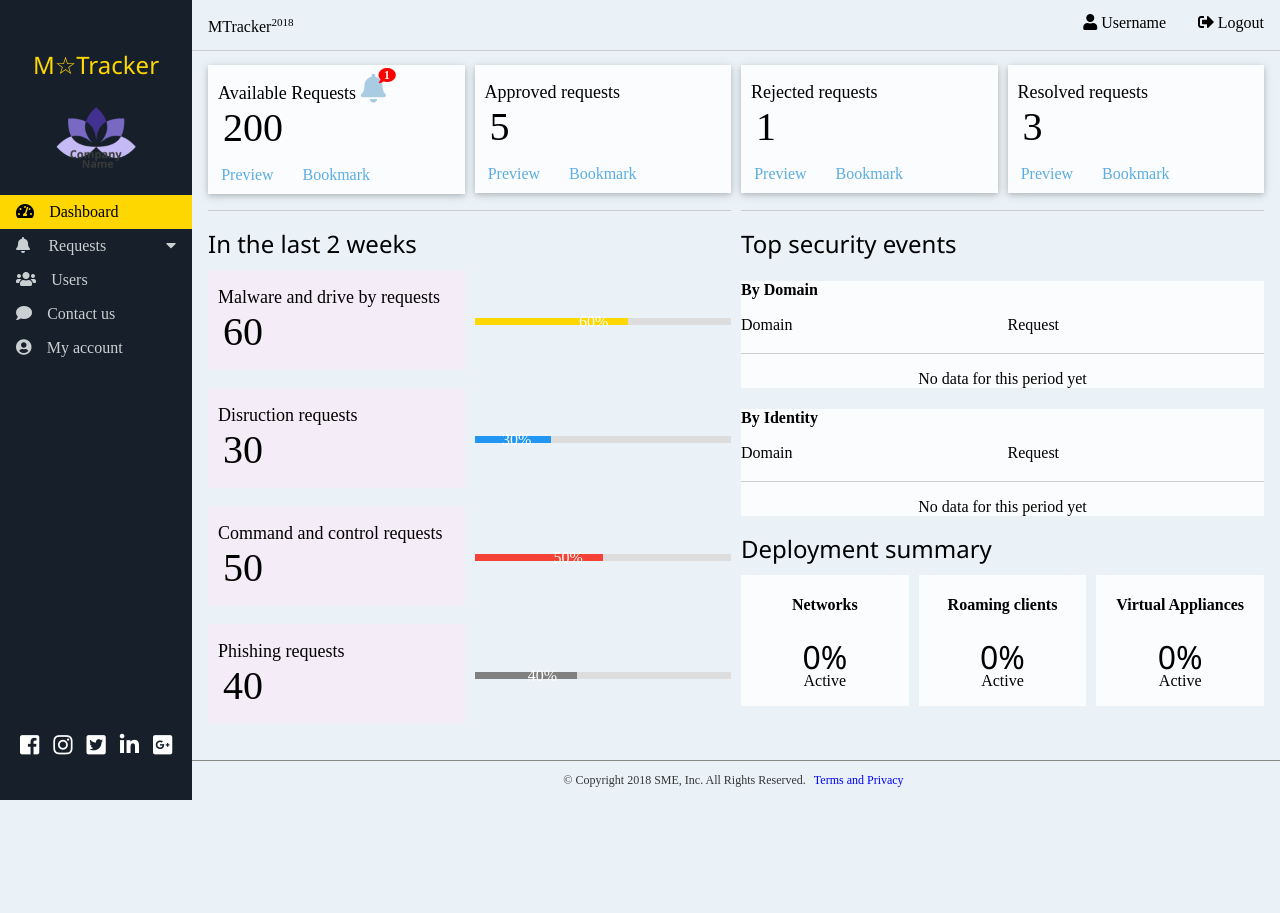
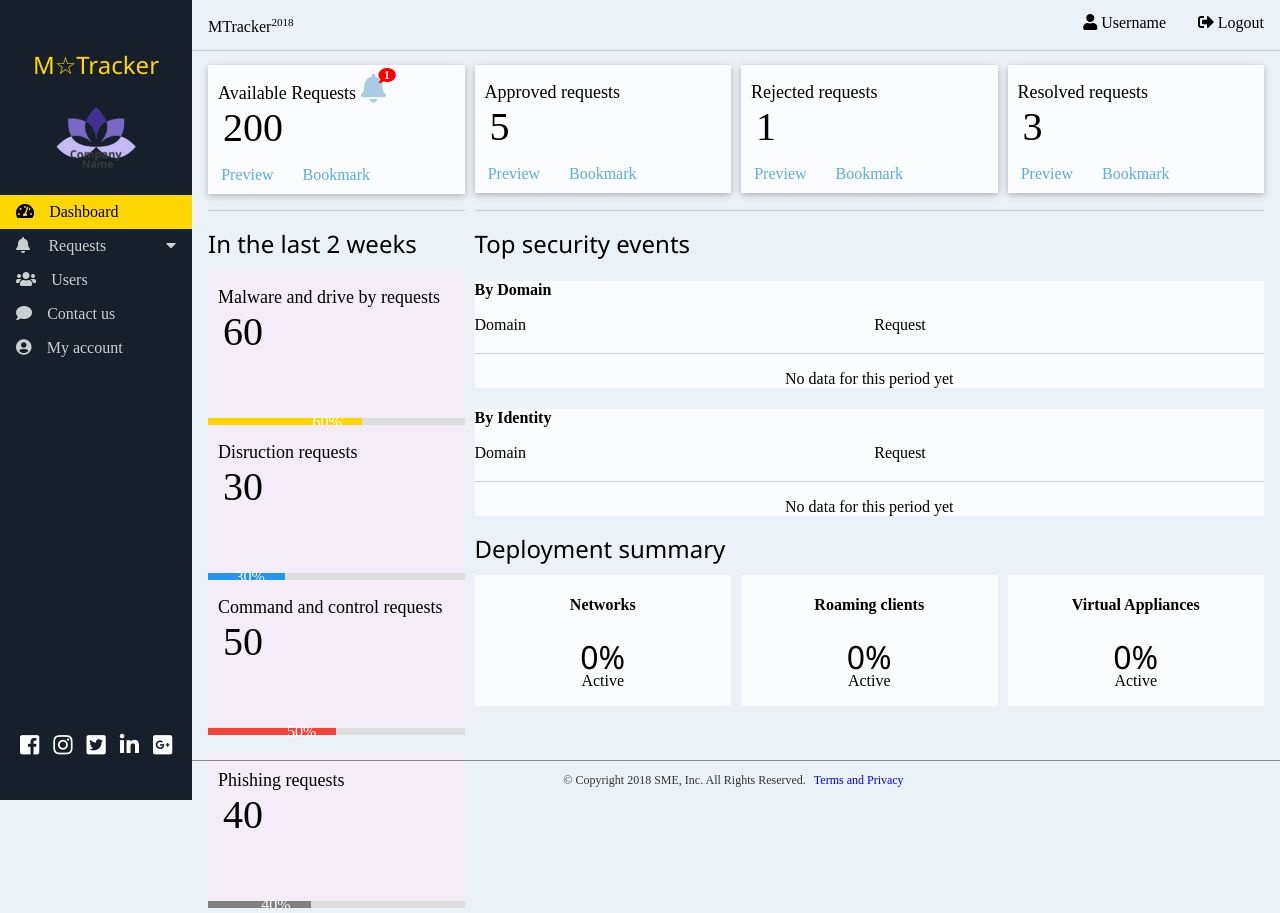
Before and after one commit to ampg99/maintenance-tracker-appp, a Python web app: template UI/templates/mains/admin.html in a window 1280 px wide. Before the commit the page ends 800 px from the top, so only its background shows below. Run offline with Jinja, Linux system fonts and the light colour scheme; the template is opened without the code that fills it, so the values that code supplies are empty; some libraries are stand-ins or nearby versions.

Commit message:
Update admin.html

```diff
--- a/UI/templates/mains/admin.html
+++ b/UI/templates/mains/admin.html
@@ -79,64 +79,56 @@
                     </div>
                 </div>
             </div>
-            <div class="grid-2">
+            <div class="grid-4">
                 <div class="first">
                     <hr>
                     <h2>In the last 2 weeks</h2>
-                    <div class="grid-2">
+                    <div class="grid-1">
                         <div class="this-container">
                             <div class="head">
                                 Malware and drive by requests
                             </div>
                             <div class="count">60</div>
-                        </div>
-                        <div>
                             <div class="bar">
                                 <div class="pops mal">60%</div>
                             </div>
                         </div>
-                    </div><br>
-                    <div class="grid-2">
+                    </div>
+                    <div class="grid-1">
                         <div class="this-container">
                             <div class="head">
                                 Disruction requests
                             </div>
                             <div class="count">30</div>
-                        </div>
-                        <div>
                             <div class="bar">
                                 <div class="pops dis">30%</div>
                             </div>
                         </div>
-                    </div><br>
-                    <div class="grid-2">
+                    </div>
+                    <div class="grid-1">
                         <div class="this-container">
                             <div class="head">
                                 Command and control requests
                             </div>
                             <div class="count">50</div>
-                        </div>
-                        <div>
                             <div class="bar">
                                 <div class="pops command">50%</div>
                             </div>
                         </div>
                     </div><br>
-                    <div class="grid-2">
+                    <div class="grid-1">
                         <div class="this-container">
                             <div class="head">
                                 Phishing requests
                             </div>
                             <div class="count">40</div>
-                        </div>
-                        <div>
                             <div class="bar">
                                 <div class="pops phish">40%</div>
                             </div>
                         </div>
                     </div>
                 </div>
-                <div class="first">
+                <div class="span-col-3">
                     <div class="no">
                         <hr>
                         <h2>Top security events</h2>
```
